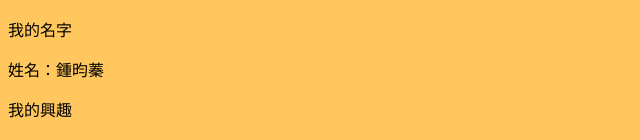
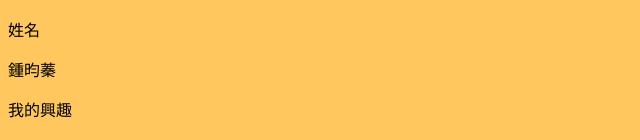
Before and after one commit to CC3690/web, a plain HTML site: page index.htm in a window 1280 px wide. Shown: the part 370-510 px from the top of the page, without its empty margins (0-640 px from the left). Drawn offline with Linux system fonts and the light colour scheme.

Commit message:
Update index.htm

```diff
--- a/index.htm
+++ b/index.htm
@@ -19,9 +19,9 @@
     <img src="https://cdn4.iconfinder.com/data/icons/circle-avatars-1/128/050_girl_avatar_profile_woman_suit_student_officer-2-512.png" alt="頭像"></img>
     <h2>自我介紹</h2
 
-    <p>我的名字</p>
+    <p>姓名</p>
 
-    <p>姓名：鍾昀蓁</p>
+    <p>鍾昀蓁</p>
 
     <p>我的興趣</p>
 
```
